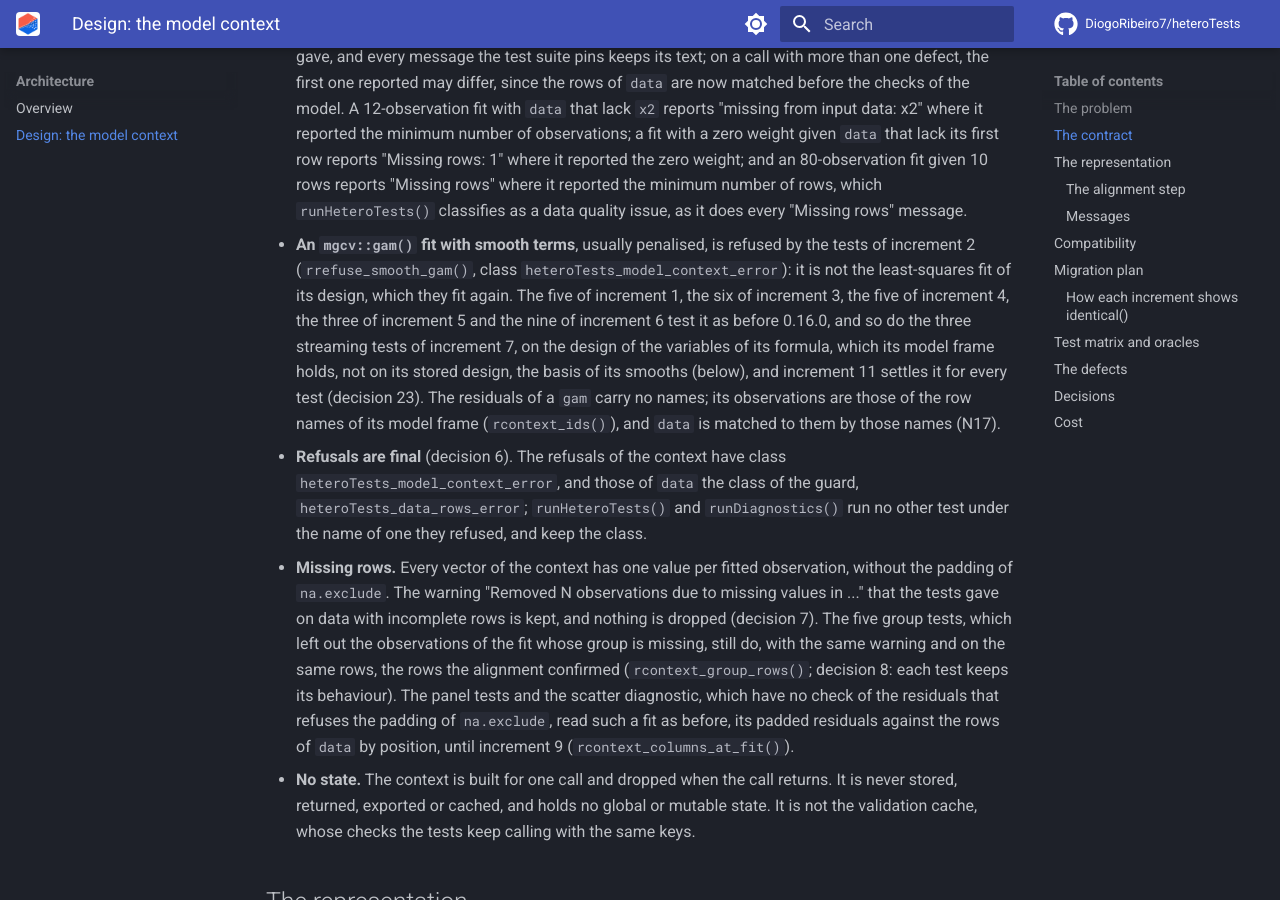
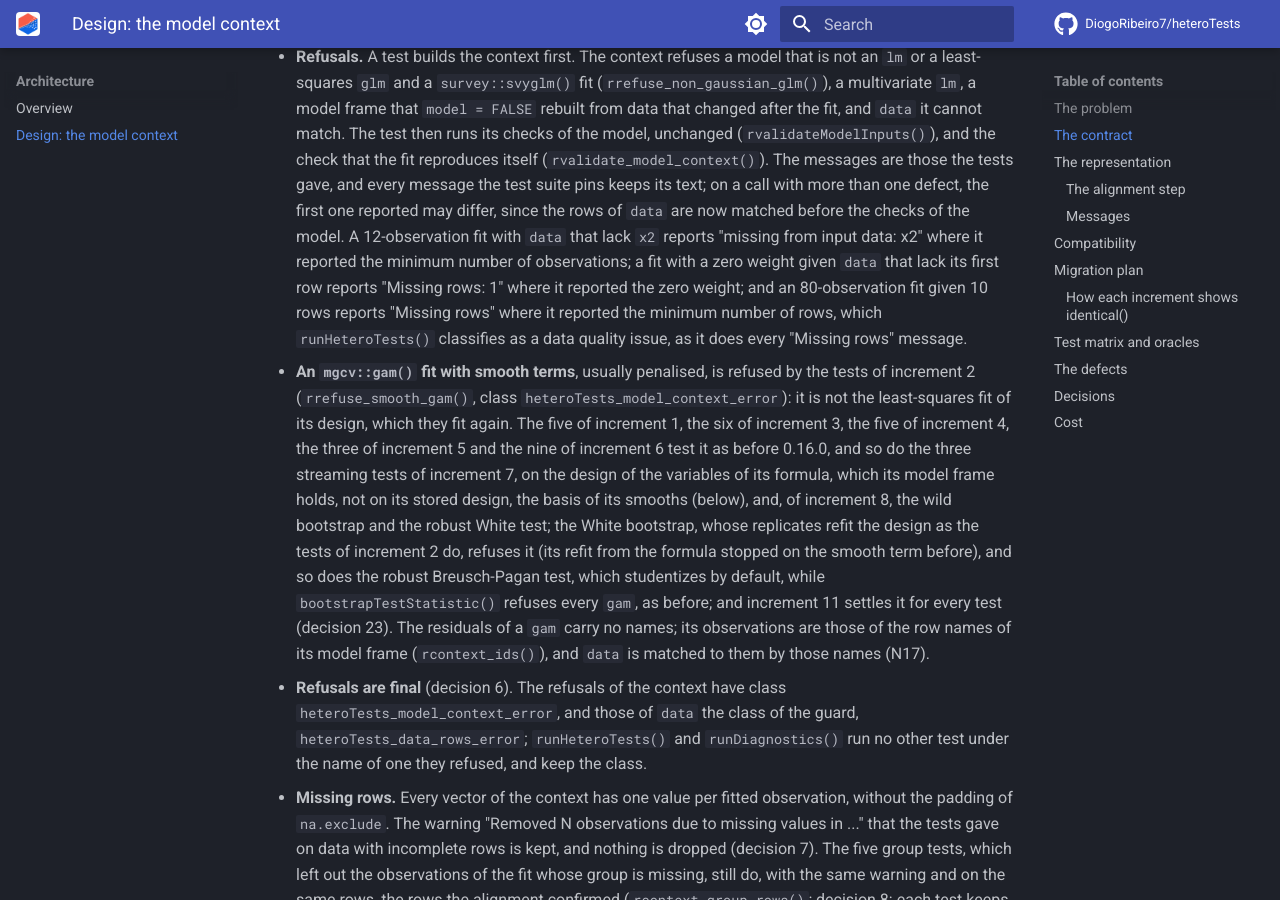
Before and after one commit to DiogoRibeiro7/heteroTests, an MkDocs documentation site: the page built from docs/design/model-context.md, in a window 1280 px wide and 900 px high, scrolled down 2757 px. Built offline with MkDocs 1.6.1 and Material for MkDocs 9.7.7, drawn with Linux system fonts in a browser that asks for light colours; comment, search, counter and statistics services are not loaded; some of the changed text lies outside the part shown.

Commit message:
Record the resampling tests on the stored design in the design page and help

```diff
--- a/docs/design/model-context.md
+++ b/docs/design/model-context.md
@@ -52,7 +52,14 @@
 in 0.16.0 too: the three streaming tests, `performWhiteTestStreaming()`,
 `performBPTestStreaming()` and `performKoenkerTestStreaming()`, built on it,
 reading the stored design chunk by chunk (`rstreaming_design()`, in
-`R/performance.R`). Increments 8 to 11 are planned; see
+`R/performance.R`). Increment 8, the first of 0.17.0, is in the development
+version: the resampling tests, `performWhiteTestBootstrap()`, whose observed
+statistic and replicates moved together, and `performWildBootstrapTest()`,
+`bootstrapTestStatistic()` and the robust White and Breusch-Pagan tests,
+`performWhiteTestRobust()` and `performBPTestRobust()`, built on it, each
+replicate refitted by least squares on the stored design
+(`rreplicate_lm()`, in `R/bootstrap_methods.R`), and a Gaussian `glm`
+bootstrapped as the `lm` it is (N8). Increments 9 to 11 are planned; see
 [Migration plan](#migration-plan).
 
 ## The problem
@@ -151,7 +158,12 @@
   of increment 6 test it as before 0.16.0, and so do the three streaming tests
   of increment 7, on the design of the variables of its formula, which its
   model frame holds, not on its stored design, the basis of its smooths
-  (below), and
+  (below), and, of increment 8, the wild bootstrap and the robust White test;
+  the White bootstrap, whose replicates refit the design as the tests of
+  increment 2 do, refuses it (its refit from the formula stopped on the
+  smooth term before), and so does the robust Breusch-Pagan test, which
+  studentizes by default, while `bootstrapTestStatistic()` refuses every `gam`,
+  as before; and
   increment 11 settles it for every test (decision 23). The residuals of a
   `gam` carry no names; its
   observations are those of the row names of its model frame
```
Also changed, not shown: docs/models.md (+7 -5 lines), 2 other files.
